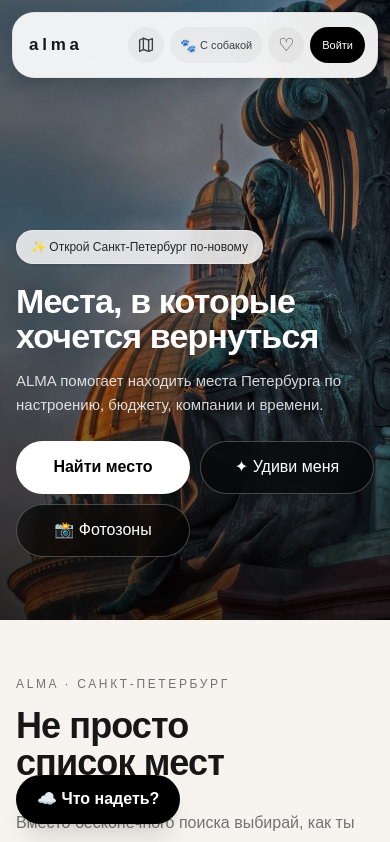
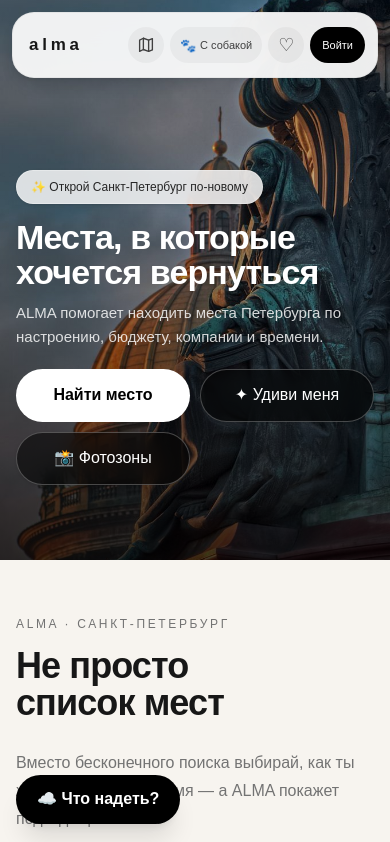
Before and after one commit to olgakastanova48386-dotcom/alma, a Next.js app: page / in a window 390 px wide. Shown: the top 842 px of the page. Built offline with nearby package versions, Linux system fonts and the light colour scheme; no server answers.

Commit message:
crop and raise mobile hero while keeping weather

```diff
--- a/app/page.tsx
+++ b/app/page.tsx
@@ -115,7 +115,7 @@ export default function HomePage() {
 
   return (
     <main className="min-h-screen bg-[#f7f4ef]">
-      <section className="relative min-h-[620px] md:min-h-[820px] flex items-start md:items-center pt-[230px] md:pt-28 pb-10 sm:pb-20 overflow-hidden bg-[#efe9e1] text-black">
+      <section className="relative min-h-[560px] md:min-h-[820px] flex items-start md:items-center pt-[170px] md:pt-28 pb-8 sm:pb-20 overflow-hidden bg-[#efe9e1] text-black">
         <img key={`mobile-bg-${heroTheme.image}`} src={heroTheme.image} alt={heroTheme.label} className="md:hidden absolute inset-0 h-full w-full object-cover transition-opacity duration-700" style={{ objectPosition: heroTheme.position }} />
         <div className="md:hidden absolute inset-0 bg-gradient-to-b from-black/15 via-black/20 to-black/72" />
         <div className="hidden md:block absolute inset-0 bg-[radial-gradient(circle_at_72%_44%,rgba(255,255,255,0.95),rgba(239,233,225,0.65)_35%,rgba(226,216,205,0.95)_75%)]" />
@@ -127,9 +127,9 @@ export default function HomePage() {
         <div className="relative z-10 max-w-7xl mx-auto w-full px-4 sm:px-6 lg:px-8"><div className="max-w-[760px]">
           {weather && weatherInfo && <div className="hidden md:block mb-3"><div className="inline-flex items-center gap-2.5 rounded-full bg-black/80 backdrop-blur-md text-white px-3.5 sm:px-4 py-2.5 shadow-sm"><span className="text-lg leading-none">{weatherInfo.icon}</span><span className="font-semibold">{Math.round(weather.temperature) > 0 ? "+" : ""}{Math.round(weather.temperature)}°</span><span className="w-px h-4 bg-white/20" /><span className="text-sm text-white/75">{weatherInfo.text}</span><span className="hidden xs:inline text-xs text-white/40">Петербург</span></div></div>}
           <div className="inline-flex rounded-full bg-white/82 backdrop-blur-md border border-white/30 md:border-black/5 px-3.5 sm:px-4 py-2 text-xs sm:text-sm text-neutral-800 md:text-neutral-700 shadow-sm">✨ Открой Санкт-Петербург по-новому</div>
-          <h1 className="mt-5 sm:mt-7 text-[34px] sm:text-6xl lg:text-7xl xl:text-[82px] font-bold leading-[1.02] sm:leading-[0.98] tracking-tight text-white md:text-black drop-shadow-[0_2px_12px_rgba(0,0,0,.28)] md:drop-shadow-none">Места, в которые<br />хочется вернуться</h1>
-          <p className="mt-4 sm:mt-7 max-w-xl text-[15px] sm:text-xl leading-6 sm:leading-8 text-white/82 md:text-neutral-600">ALMA помогает находить места Петербурга по настроению, бюджету, компании и времени.</p>
-          <div className="mt-6 sm:mt-9 grid grid-cols-2 sm:flex sm:flex-wrap gap-2.5 sm:gap-3">
+          <h1 className="mt-4 sm:mt-7 text-[34px] sm:text-6xl lg:text-7xl xl:text-[82px] font-bold leading-[1.02] sm:leading-[0.98] tracking-tight text-white md:text-black drop-shadow-[0_2px_12px_rgba(0,0,0,.28)] md:drop-shadow-none">Места, в которые<br />хочется вернуться</h1>
+          <p className="mt-3 sm:mt-7 max-w-xl text-[15px] sm:text-xl leading-6 sm:leading-8 text-white/82 md:text-neutral-600">ALMA помогает находить места Петербурга по настроению, бюджету, компании и времени.</p>
+          <div className="mt-5 sm:mt-9 grid grid-cols-2 sm:flex sm:flex-wrap gap-2.5 sm:gap-3">
             <button type="button" onClick={scrollToFilters} className="rounded-full bg-white text-black md:bg-black md:text-white px-4 sm:px-7 py-3.5 sm:py-4 text-sm sm:text-base font-semibold hover:opacity-80 hover:scale-[1.02] transition">Найти место</button>
             <button type="button" onClick={() => router.push("/surprise")} className="rounded-full bg-black/55 md:bg-white/80 backdrop-blur-md border border-white/25 md:border-black/10 text-white md:text-black px-4 sm:px-7 py-3.5 sm:py-4 text-sm sm:text-base font-medium hover:scale-[1.02] transition shadow-sm">✦ Удиви меня</button>
             <button type="button" onClick={scrollToPhotozones} className="rounded-full bg-black/55 md:bg-white/80 backdrop-blur-md border border-white/25 md:border-black/10 text-white md:text-black px-4 sm:px-7 py-3.5 sm:py-4 text-sm sm:text-base font-medium hover:scale-[1.02] transition shadow-sm">📸 Фотозоны</button>
```
